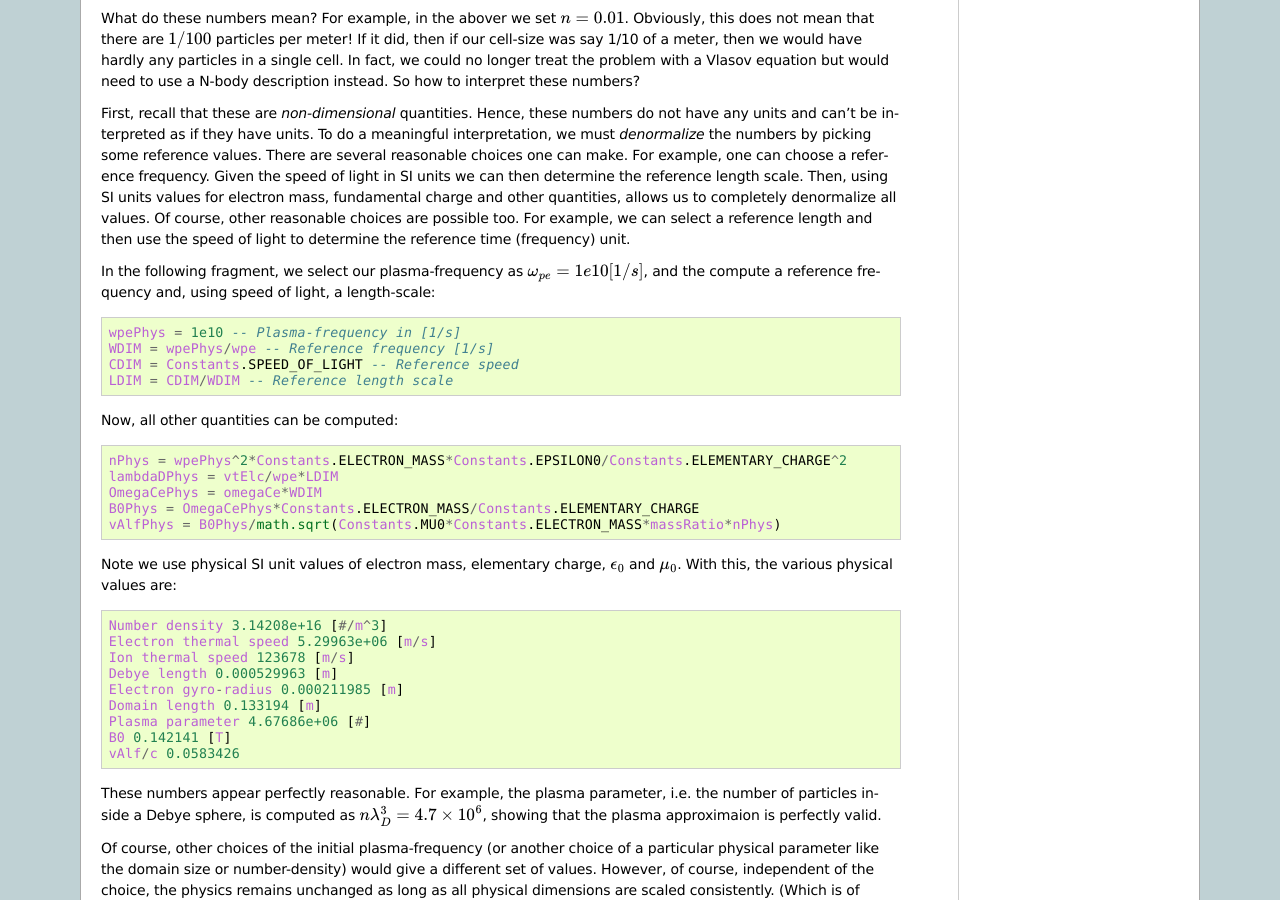
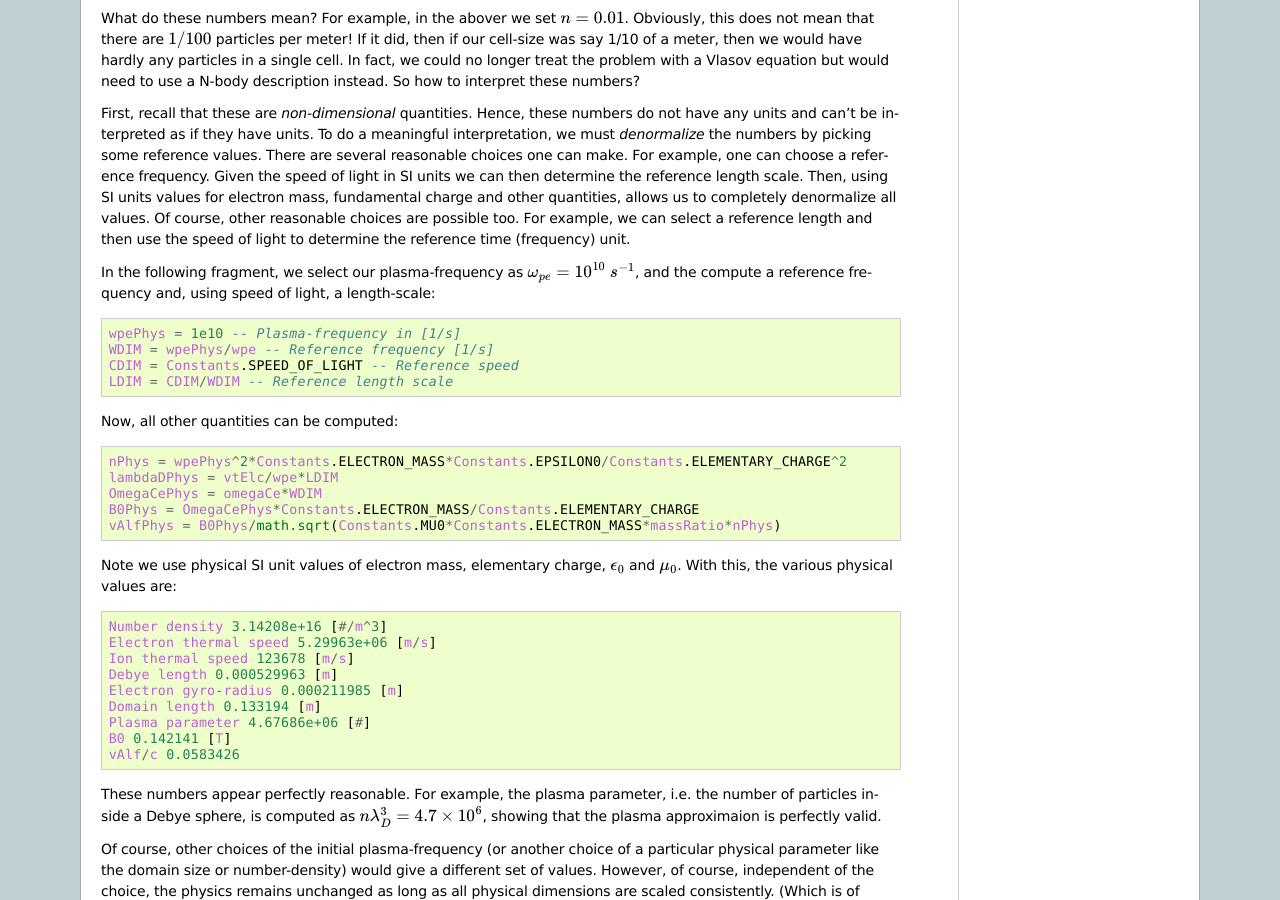
Before and after one commit to ammarhakim/gkyl-doc, a Sphinx documentation site: the page built from source/dev/vlasov-denorm.rst, in a window 1280 px wide and 900 px high, scrolled down 854 px. Built offline with Sphinx 7.4.7, drawn with Linux system fonts in a browser that asks for light colours.

Commit message:
Cleaning up math display

```diff
--- a/source/dev/vlasov-denorm.rst
+++ b/source/dev/vlasov-denorm.rst
@@ -74,8 +74,8 @@ then use the speed of light to determine the reference time
 (frequency) unit.
 
 In the following fragment, we select our plasma-frequency as
-:math:`\omega_{pe} = 1e10 [1/s]`, and the compute a reference
-frequency and, using speed of light, a length-scale:
+:math:`\omega_{pe} = 10^{10}` :math:`s^{-1}`, and the compute a
+reference frequency and, using speed of light, a length-scale:
 
 .. code-block:: lua
 
```
